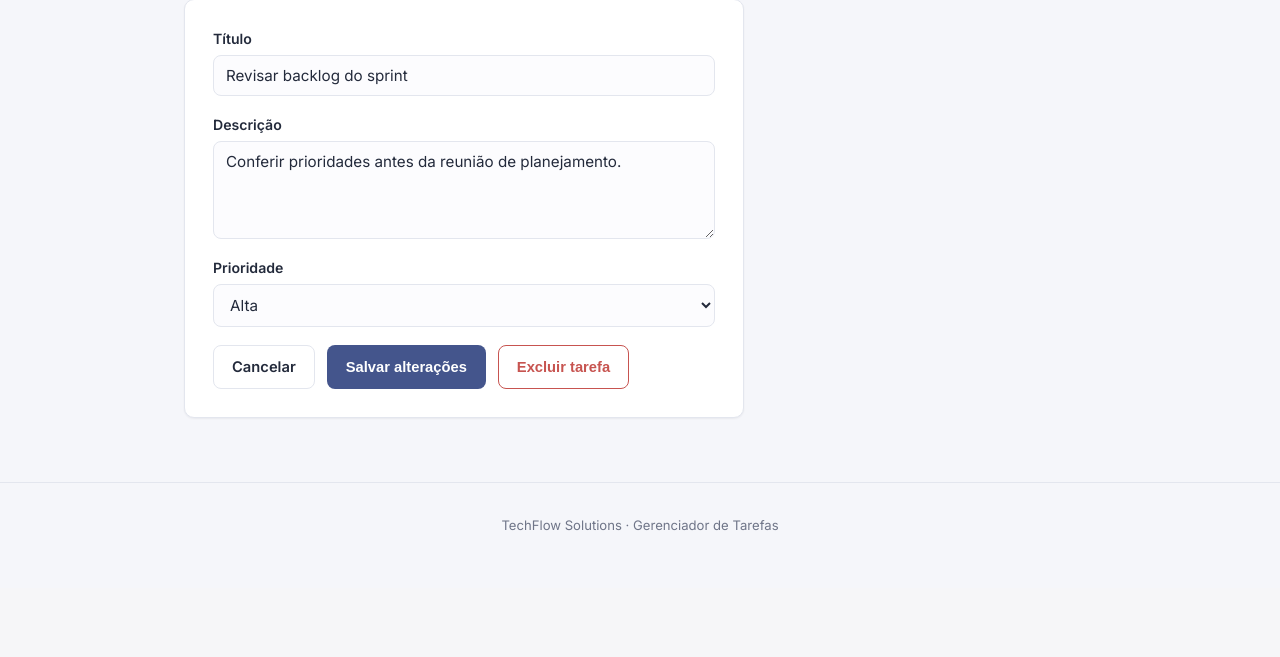
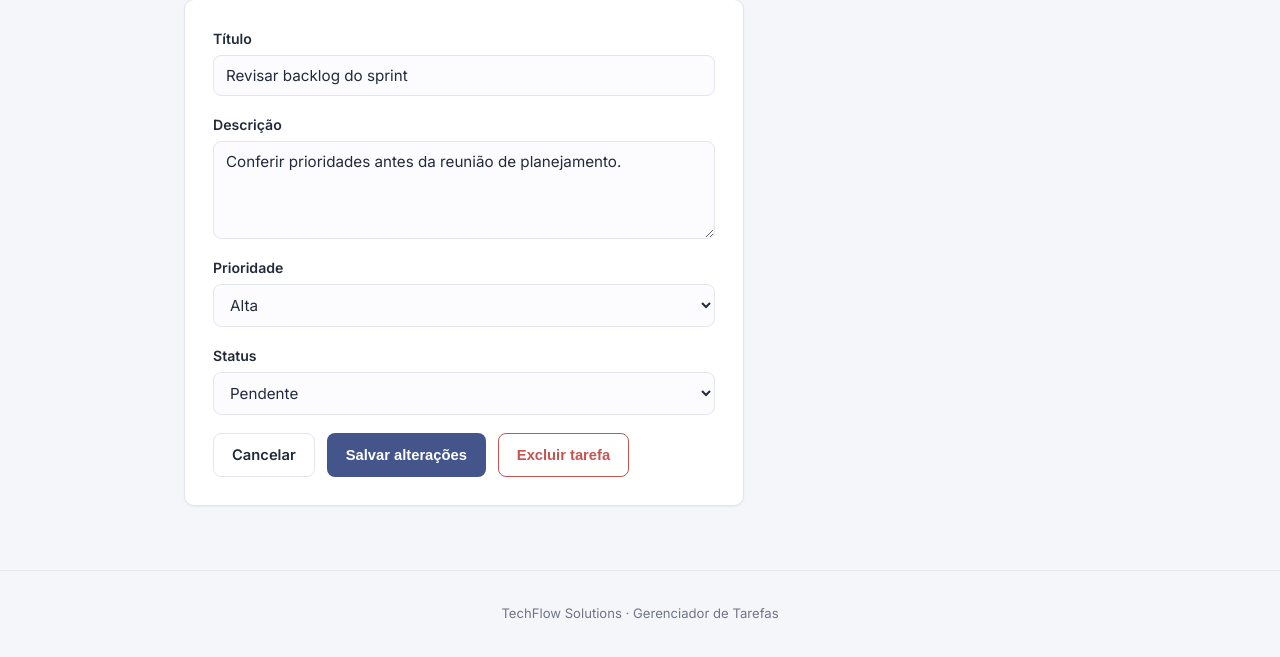
Before and after one commit to LuisAzeve/techflow-task-manager, a Flask app: template src/templates/edit.html in a window 1280 px wide. Shown: the part 212-869 px from the top of the page. Before the commit the page ends 743 px from the top, so only its background shows below. Run offline with Flask 3, Linux system fonts and the light colour scheme; the template is opened without the code that fills it, so the values that code supplies are empty.

Commit message:
feat: adiciona campo de status na edição de tarefas (mudança de escopo)

```diff
--- a/src/routes.py
+++ b/src/routes.py
@@ -34,8 +34,9 @@ def editar_tarefa(id_tarefa):
         titulo = request.form.get("titulo")
         descricao = request.form.get("descricao")
         prioridade = request.form.get("prioridade")
+        status = request.form.get("status")
 
-        services.editar_tarefa(id_tarefa, titulo, descricao, prioridade)
+        services.editar_tarefa(id_tarefa, titulo, descricao, prioridade, status)
         return redirect(url_for("main.pagina_inicial"))
 
     return render_template("edit.html", task=tarefa)
--- a/src/services.py
+++ b/src/services.py
@@ -58,7 +58,7 @@ def criar_tarefa(titulo, descricao, prioridade):
     return nova_tarefa
 
 
-def editar_tarefa(id_tarefa, titulo, descricao, prioridade):
+def editar_tarefa(id_tarefa, titulo, descricao, prioridade, status=None):
 
     tarefa = _buscar_bruta(id_tarefa)
 
@@ -68,6 +68,8 @@ def editar_tarefa(id_tarefa, titulo, descricao, prioridade):
     tarefa["titulo"] = titulo
     tarefa["descricao"] = descricao
     tarefa["prioridade"] = prioridade
+    if status is not None:
+        tarefa["status"] = status
 
     return True
 
--- a/src/templates/edit.html
+++ b/src/templates/edit.html
@@ -33,6 +33,15 @@
         </select>
     </div>
 
+    <div class="form-group">
+        <label for="status">Status</label>
+        <select id="status" name="status">
+            <option value="pendente" {% if task.status_class == 'pendente' %}selected{% endif %}>Pendente</option>
+            <option value="andamento" {% if task.status_class == 'andamento' %}selected{% endif %}>Em andamento</option>
+            <option value="concluida" {% if task.status_class == 'concluida' %}selected{% endif %}>Concluída</option>
+        </select>
+    </div>
+
     <div class="form-actions">
         <a href="{{ url_for('main.pagina_inicial') }}" class="btn btn-secondary">Cancelar</a>
         <button type="submit" class="btn btn-primary">Salvar alterações</button>
```
